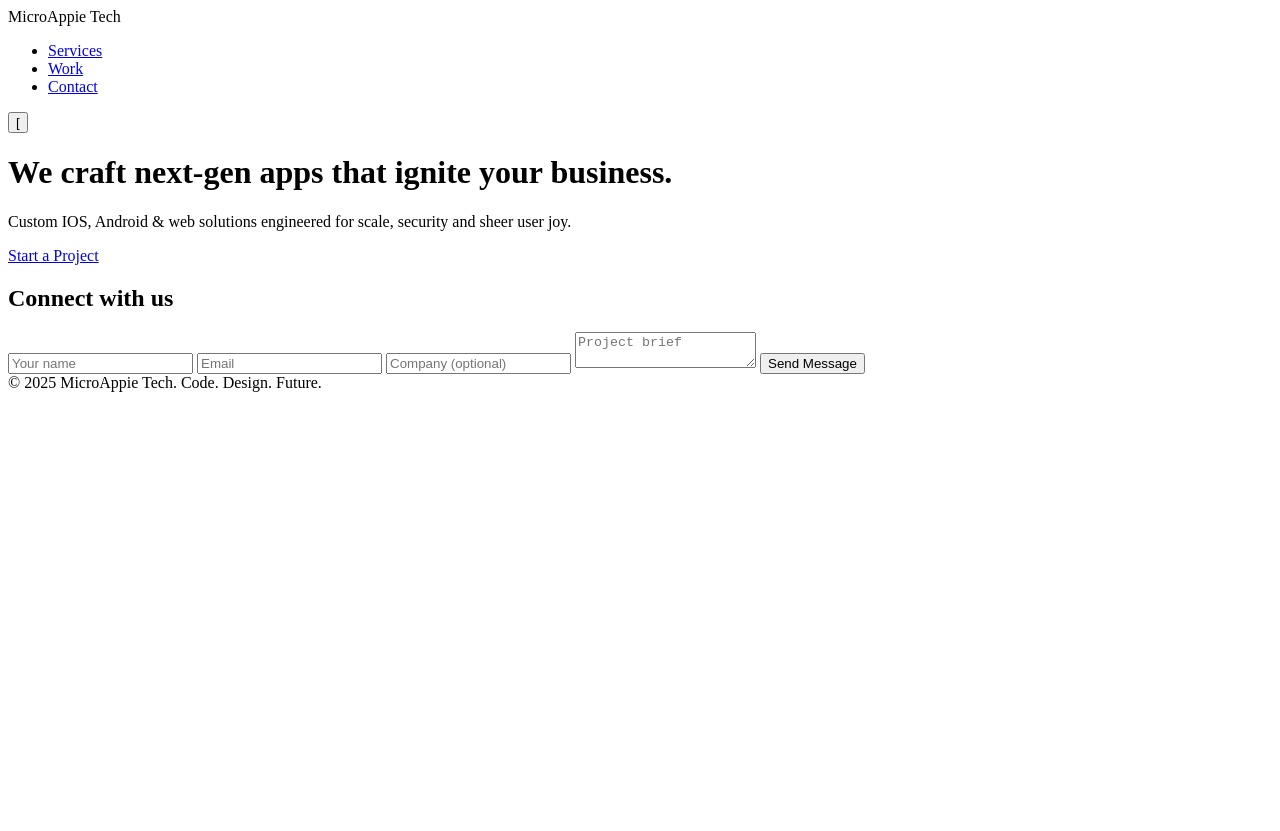
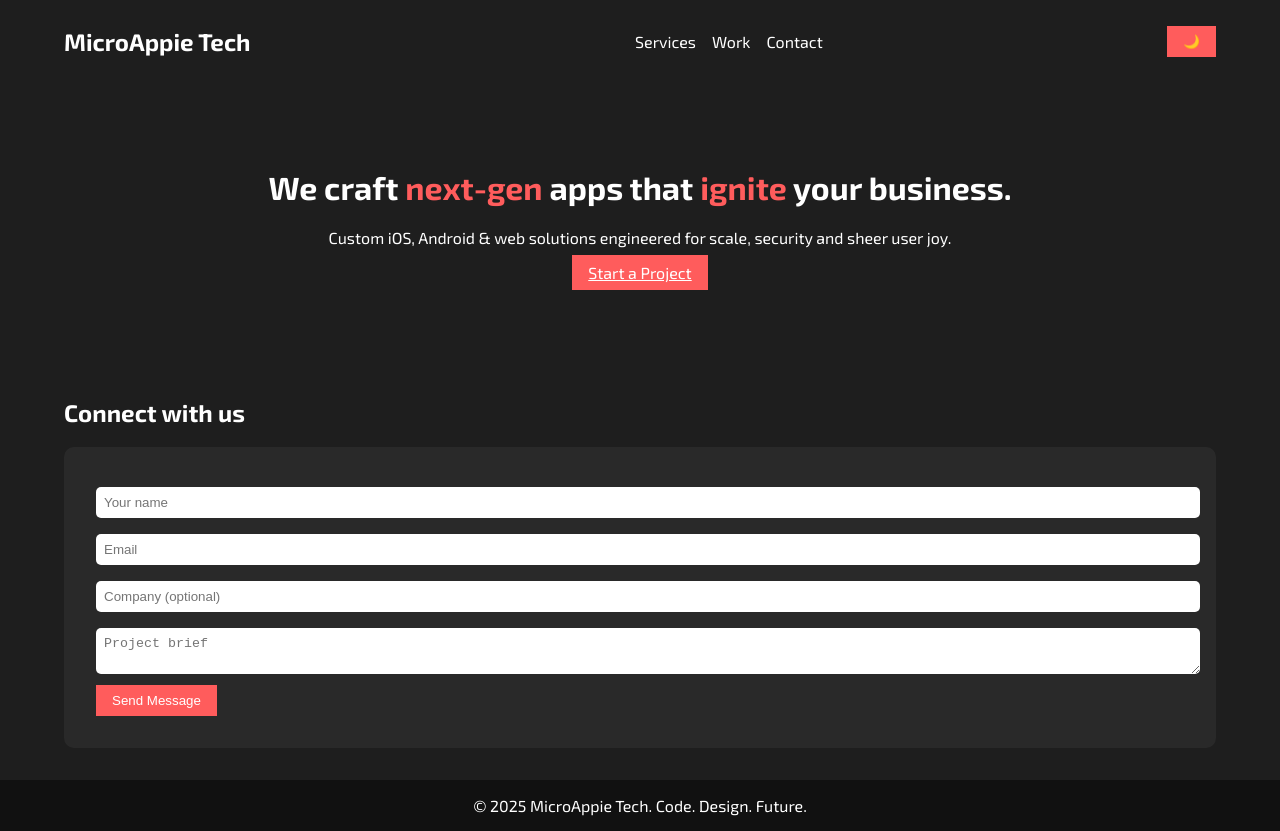
Before and after one commit to stechie12/Microappiehtml1, a plain HTML site: page index.html in a window 1280 px wide. Before the commit the page ends 800 px from the top, so only its background shows below. Drawn offline with Linux system fonts and the light colour scheme.

Commit message:
Update index.html

```diff
--- a/index.html
+++ b/index.html
@@ -6,8 +6,124 @@
   <title>MicroAppie Tech | Mobile & Web Innovation</title>
   <link href="https://fonts.googleapis.com/css2?family=Exo+2:wght@400;600;700&display=swap" rel="stylesheet">
   <style>
-    /* Your style definitions remain unchanged */
-    /* ... truncated for brevity ... */
+    /* Add your CSS styles here if needed */
+    body {
+      font-family: 'Exo 2', sans-serif;
+      margin: 0;
+      padding: 0;
+      background-color: #1e1e1e;
+      color: #ffffff;
+    }
+
+    .container {
+      width: 90%;
+      max-width: 1200px;
+      margin: 0 auto;
+    }
+
+    .nav {
+      display: flex;
+      justify-content: space-between;
+      align-items: center;
+      padding: 1rem 0;
+    }
+
+    .logo {
+      font-weight: 700;
+      font-size: 1.5rem;
+    }
+
+    .nav-links {
+      display: flex;
+      gap: 1rem;
+      list-style: none;
+    }
+
+    .nav-links a {
+      color: #fff;
+      text-decoration: none;
+    }
+
+    .btn {
+      background: #ff5c5c;
+      border: none;
+      padding: 0.5rem 1rem;
+      color: #fff;
+      cursor: pointer;
+    }
+
+    .burger {
+      display: none;
+      flex-direction: column;
+      cursor: pointer;
+    }
+
+    .burger span {
+      height: 2px;
+      width: 25px;
+      background: #fff;
+      margin: 3px 0;
+    }
+
+    .hero {
+      text-align: center;
+      padding: 4rem 0;
+    }
+
+    .accent {
+      color: #ff5c5c;
+    }
+
+    .contact {
+      padding: 2rem 0;
+    }
+
+    .glass {
+      background: rgba(255,255,255,0.05);
+      border-radius: 10px;
+      padding: 2rem;
+    }
+
+    .glass input,
+    .glass textarea {
+      width: 100%;
+      margin: 0.5rem 0;
+      padding: 0.5rem;
+      border: none;
+      border-radius: 5px;
+    }
+
+    footer {
+      text-align: center;
+      padding: 1rem 0;
+      background: #111;
+    }
+
+    .reveal {
+      opacity: 0;
+      transform: translateY(20px);
+      transition: all 0.6s ease;
+    }
+
+    .reveal.show {
+      opacity: 1;
+      transform: translateY(0);
+    }
+
+    @media (max-width: 768px) {
+      .nav-links {
+        display: none;
+        flex-direction: column;
+      }
+
+      .nav-links.show {
+        display: flex;
+      }
+
+      .burger {
+        display: flex;
+      }
+    }
   </style>
 </head>
 <body>
@@ -19,20 +135,21 @@
         <li><a href="#work">Work</a></li>
         <li><a href="#contact">Contact</a></li>
       </ul>
-      <button class="btn" id="themeToggle">[</button>
-      <div class="burger" id="burger"><span></span><span></span><span></span></div>
+      <button class="btn" id="themeToggle">🌙</button>
+      <div class="burger" id="burger">
+        <span></span><span></span><span></span>
+      </div>
     </nav>
     <div class="hero">
       <div class="container">
         <h1 class="reveal">We craft <span class="accent">next-gen</span> apps that <span class="accent">ignite</span> your business.</h1>
-        <p class="reveal">Custom IOS, Android & web solutions engineered for scale, security and sheer user joy.</p>
+        <p class="reveal">Custom iOS, Android & web solutions engineered for scale, security and sheer user joy.</p>
         <a href="#contact" class="btn reveal">Start a Project</a>
       </div>
     </div>
   </header>
 
-  <!-- Services and Process Sections (unchanged) -->
-
+  <!-- Contact Section -->
   <section id="contact" class="contact container">
     <h2 class="reveal">Connect with us</h2>
     <form id="contactForm" class="glass reveal" action="https://eo7kmme6avxvn2n.m.pipedream.net" method="POST">
@@ -58,37 +175,48 @@
     const themeToggle = document.getElementById('themeToggle');
     const root = document.documentElement;
     const saved = localStorage.getItem('theme');
-    if (saved) { root.dataset.theme = saved; updateIcon(); }
+
+    if (saved) {
+      root.dataset.theme = saved;
+      updateIcon();
+    }
+
     themeToggle.addEventListener('click', () => {
       root.dataset.theme = root.dataset.theme === 'dark' ? 'light' : 'dark';
       localStorage.setItem('theme', root.dataset.theme);
       updateIcon();
     });
+
     function updateIcon() {
       themeToggle.textContent = root.dataset.theme === 'dark' ? '🌙' : '☀️';
     }
 
-    // Burger menu
+    // Burger menu toggle
     const burger = document.getElementById('burger');
     const navLinks = document.getElementById('navLinks');
+
     burger.addEventListener('click', () => {
       burger.classList.toggle('active');
       navLinks.classList.toggle('show');
     });
-    navLinks.querySelectorAll('a').forEach(a => a.addEventListener('click', () => {
-      burger.classList.remove('active');
-      navLinks.classList.remove('show');
-    }));
 
-    // Scroll reveal
+    navLinks.querySelectorAll('a').forEach(link => {
+      link.addEventListener('click', () => {
+        burger.classList.remove('active');
+        navLinks.classList.remove('show');
+      });
+    });
+
+    // Reveal animation
     const obs = new IntersectionObserver(entries => {
-      entries.forEach(en => {
-        if (en.isIntersecting) {
-          en.target.classList.add('show');
-          obs.unobserve(en.target);
+      entries.forEach(entry => {
+        if (entry.isIntersecting) {
+          entry.target.classList.add('show');
+          obs.unobserve(entry.target);
         }
       });
     }, { threshold: 0.15 });
+
     document.querySelectorAll('.reveal').forEach(el => obs.observe(el));
   </script>
 </body>
```
